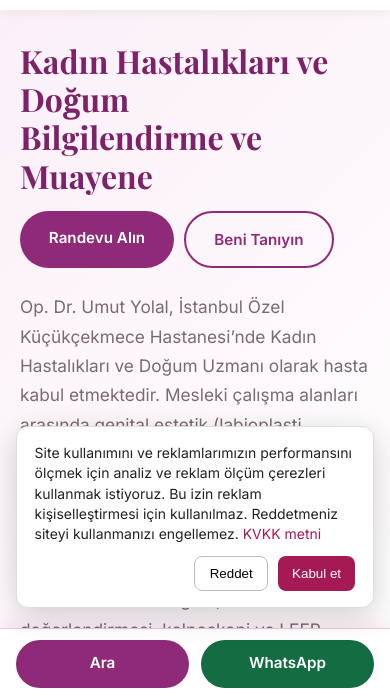
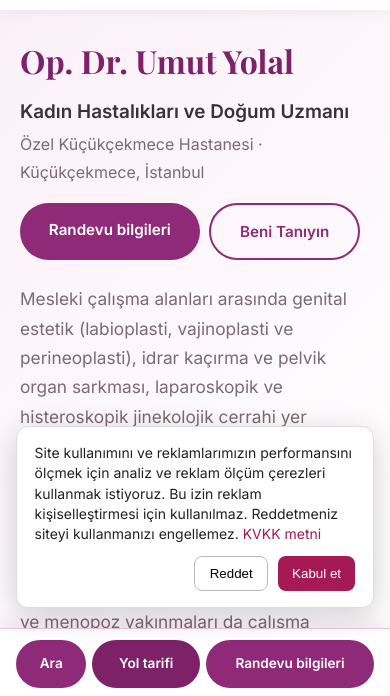
Before and after one commit to druyolal-cell/drumutyolal-site, a plain HTML site: page index.html in a window 390 px wide. Shown: the part 146-842 px from the top of the page. Drawn offline with nearby package versions, Linux system fonts and the light colour scheme.

Commit message:
Clarify homepage identity and mobile appointment access

```diff
--- a/css/style.css
+++ b/css/style.css
@@ -210,3 +210,13 @@ article details p{padding:0 1.3rem 1.1rem}
   body:has(.mobile-contact-bar) [aria-label="Çerez tercihleri"]{bottom:calc(90px + env(safe-area-inset-bottom,0px))!important;max-height:calc(100dvh - 120px);overflow-y:auto}
   .hero{padding-top:2rem}
 }
+
+.hero-specialty{font-size:1.18rem;font-weight:600}
+.hero-location{color:var(--muted);margin:.2rem 0 1.1rem}
+#randevu-bilgileri{scroll-margin-top:6rem}
+@media(max-width:900px){
+  .mobile-contact-bar:has(.mobile-contact-directions){grid-template-columns:.65fr 1fr 1.55fr;gap:.35rem}
+  .mobile-contact-bar:has(.mobile-contact-directions) a{padding:.5rem .25rem;font-size:.85rem;text-align:center}
+  .mobile-contact-directions{background:var(--primary-dark)}
+  .mobile-contact-appointments{background:var(--btn)}
+}
--- a/index.html
+++ b/index.html
@@ -26,7 +26,7 @@
 </script>
 <link rel="preconnect" href="https://fonts.googleapis.com">
 <link href="https://fonts.googleapis.com/css2?family=Playfair+Display:wght@600;700&family=Inter:wght@400;500;600&display=swap" rel="stylesheet">
-<link rel="stylesheet" href="css/style.css?v=20261103-mobile">
+<link rel="stylesheet" href="css/style.css?v=20261121-contact">
 <script type="application/ld+json">
 {
  "@context": "https://schema.org",
@@ -266,12 +266,14 @@
 
 <div class="hero"><div class="container">
   <div>
-    <h1>Kadın Hastalıkları ve Doğum<br>Bilgilendirme ve Muayene</h1>
+    <h1>Op. Dr. Umut Yolal</h1>
+    <p class="hero-specialty">Kadın Hastalıkları ve Doğum Uzmanı</p>
+    <p class="hero-location">Özel Küçükçekmece Hastanesi · Küçükçekmece, İstanbul</p>
     <div class="hero-actions">
-    <a class="btn" href="/iletisim">Randevu Alın</a>
+    <a class="btn" href="/iletisim#randevu-bilgileri">Randevu bilgileri</a>
     <a class="btn outline" href="/hakkimda">Beni Tanıyın</a>
     </div>
-    <p class="lead">Op. Dr. Umut Yolal, İstanbul Özel Küçükçekmece Hastanesi’nde Kadın Hastalıkları ve Doğum Uzmanı olarak hasta kabul etmektedir. Mesleki çalışma alanları arasında genital estetik (labioplasti, vajinoplasti ve perineoplasti), idrar kaçırma ve pelvik organ sarkması, laparoskopik ve histeroskopik jinekolojik cerrahi yer almaktadır.</p>
+    <p class="lead">Mesleki çalışma alanları arasında genital estetik (labioplasti, vajinoplasti ve perineoplasti), idrar kaçırma ve pelvik organ sarkması, laparoskopik ve histeroskopik jinekolojik cerrahi yer almaktadır.</p>
     <p class="lead">Gebelik takibi ve doğum, HPV ve smear değerlendirmesi, kolposkopi ve LEEP, miyom ve yumurtalık kistleri, kısırlık tedavisi, aşılama, rahim filmi (HSG) çekimi ve menopoz yakınmaları da çalışma alanları arasındadır. Muayenede sorularınızı rahatça paylaşabilir, ihtiyaçlarınıza uygun seçenekler hakkında anlaşılır bilgi alabilirsiniz.</p>
 
   </div>
@@ -420,7 +422,7 @@
       <div class="info-item"><span class="ico">📍</span><div><h4>Adres</h4><p>Özel Küçükçekmece Hastanesi — Yeni Mahalle, İnönü Caddesi No:140, 34290 Küçükçekmece / İstanbul</p></div></div>
       <div class="info-item"><span class="ico">📞</span><div><h4>Telefon</h4><p><a href="tel:+905454717579">+90 545 471 75 79</a></p></div></div>
       <div class="info-item"><span class="ico">✉️</span><div><h4>E-posta</h4><p><a href="mailto:druyolal@gmail.com">druyolal@gmail.com</a></p></div></div>
-      <div class="info-item"><span class="ico">💬</span><div><h4>WhatsApp</h4><p><a href="https://wa.me/905454717579">Mesaj gönderin</a></p></div></div>
+      <div class="info-item"><span class="ico">💬</span><div><h4>WhatsApp</h4><p><a href="https://wa.me/905454717579?text=Merhaba%2C%20Dr.%20Umut%20Yolal%20i%C3%A7in%20uygun%20muayene%20g%C3%BCn%20ve%20saatlerini%20%C3%B6%C4%9Frenebilir%20miyim%3F">Randevu talebi gönder</a></p></div></div>
     </div>
     <form class="wa-form">
       <div class="field"><label for="randevu-ad_soyad">Ad Soyad *</label><input id="randevu-ad_soyad" type="text" name="ad_soyad" autocomplete="name" required></div>
@@ -474,7 +476,8 @@
 <script src="js/main.js?v=20261103-phone"></script>
 <div class="mobile-contact-bar" role="group" aria-label="Hızlı iletişim">
   <a class="mobile-contact-call" href="tel:+905454717579">Ara</a>
-  <a class="mobile-contact-whatsapp" href="https://wa.me/905454717579">WhatsApp</a>
+  <a class="mobile-contact-directions" href="https://www.google.com/maps/dir/?api=1&destination=%C3%96zel%20K%C3%BC%C3%A7%C3%BCk%C3%A7ekmece%20Hastanesi%2C%20%C4%B0n%C3%B6n%C3%BC%20Caddesi%20No%3A140%2C%20K%C3%BC%C3%A7%C3%BCk%C3%A7ekmece%2C%20%C4%B0stanbul" target="_blank" rel="noopener">Yol tarifi</a>
+  <a class="mobile-contact-appointments" href="/iletisim#randevu-bilgileri">Randevu bilgileri</a>
 </div>
 </body>
 </html>
```
Also changed, not shown: iletisim.html (+8 -7 lines).
